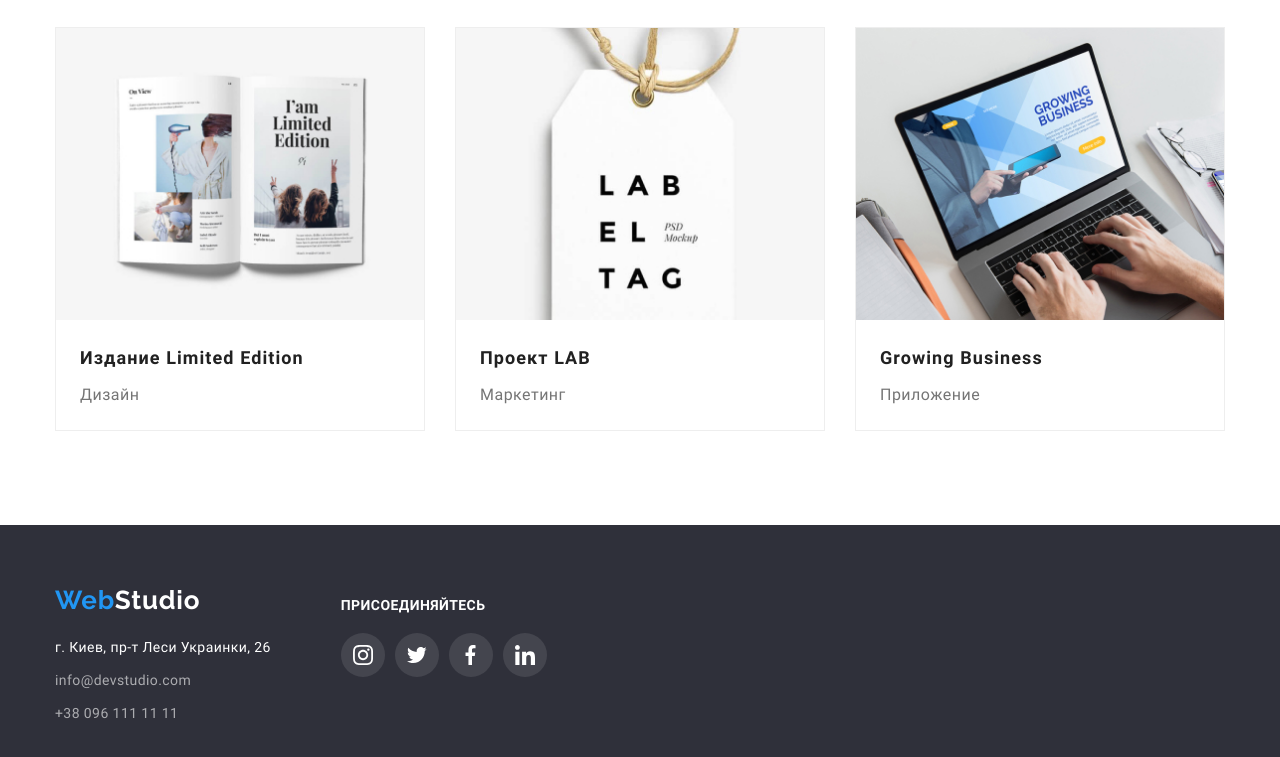
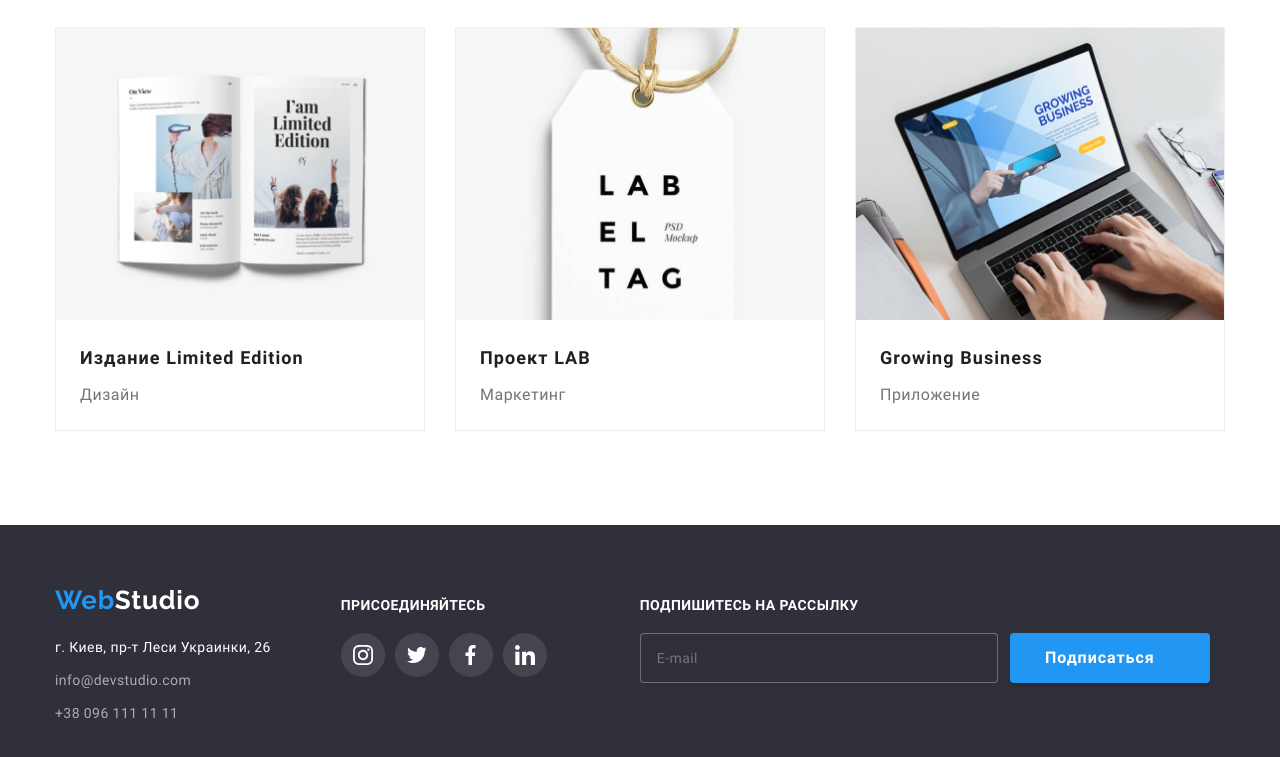
Before and after one commit to YehorYermolenko/goit-markup-hw-06, a plain HTML site: page portfolio.html in a window 1280 px wide. Shown: the part 1107-1864 px from the top of the page. Drawn offline with nearby package versions, Linux system fonts and the light colour scheme.

Commit message:
HW6_Ver1.5

```diff
--- a/css/portfolio.css
+++ b/css/portfolio.css
@@ -526,3 +526,81 @@ header ul a:focus {
 .footer-social-links-link:focus {
   background-color: var(--logo-web);
 }
+
+/* Footer Subscribe */
+
+.subscribe-container {
+  margin-left: 93px;
+}
+
+.subscribe-heading {
+  margin-top: 12px;
+  font-weight: 700;
+  font-size: 14px;
+  line-height: 16px;
+  letter-spacing: 0.03em;
+  text-transform: uppercase;
+  color: var(--white);
+}
+
+.subscribe-form {
+  display: flex;
+  justify-content: center;
+}
+
+.subscribe-form .subscribe-email {
+  display: inline-block;
+  margin-top: 20px;
+  width: 358px;
+  height: 50px;
+  border: 1px solid rgba(255, 255, 255, 0.3);
+  border-radius: 4px;
+  background-color: var(--hero-bckgr);
+  padding-top: 15px;
+  padding-bottom: 15px;
+  padding-left: 16px;
+  color: rgba(255, 255, 255, 0.6);
+  outline: none;
+}
+
+.subscribe-email:valid {
+  color: green;
+}
+
+.subscribe-email:invalid {
+  color: red;
+}
+
+.subscribe-email:focus-within {
+  border-color: rgba(184, 184, 196, 0.987);
+}
+
+.subscribe-button {
+  margin-left: 12px;
+  margin-top: 20px;
+  min-width: 200px;
+  border-radius: 4px;
+  text-align: center;
+  align-items: center;
+  background-color: var(--logo-web);
+  border: 0px;
+  padding-right: 20px;
+  box-shadow: 0px 4px 4px rgba(0, 0, 0, 0.15);
+}
+
+.subscribe-button-text {
+  font-weight: 700;
+  font-size: 16px;
+  line-height: 1.87;
+  letter-spacing: 0.06em;
+  color: var(--white);
+}
+
+.subscribe-button-icon {
+  width: 24px;
+  height: 24px;
+  position: absolute;
+  fill: var(--white);
+  margin-left: 10px;
+  align-items: center;
+}
--- a/css/styles.css
+++ b/css/styles.css
@@ -154,13 +154,16 @@ header ul a:focus {
 }
 
 .active-page::after {
+  content: "";
+  position: absolute;
+  display: block;
+  width: 100%;
   height: 4px;
   border-radius: 2px;
   background-color: var(--logo-web);
   bottom: 0px;
   bottom: -32px;
 }
-
 .mailtel-nav-mail-icon {
   display: inherit;
   width: 16px;
@@ -368,7 +371,8 @@ header ul a:focus {
   border-radius: 4px;
   margin-top: 4px;
   margin-bottom: 10px;
-  padding: 0px 27px;
+  padding: 10px 27px 10px 45px;
+  outline: none;
 }
 
 .field:hover + .modal-icon,
@@ -927,7 +931,20 @@ element .feature-item {
   padding-top: 15px;
   padding-bottom: 15px;
   padding-left: 16px;
-  color: var(--white);
+  color: rgba(255, 255, 255, 0.6);
+  outline: none;
+}
+
+.subscribe-email:valid {
+  color: green;
+}
+
+.subscribe-email:invalid {
+  color: red;
+}
+
+.subscribe-email:focus-within {
+  border-color: rgba(184, 184, 196, 0.987);
 }
 
 .subscribe-button {
--- a/portfolio.html
+++ b/portfolio.html
@@ -20,7 +20,7 @@
             <nav class="nav">
               <ul class="site-nav">
                 <li class="item"><a href="./index.html">Студия</a></li>
-               <li class="item active-page"><a href="./portfolio.html" target="_blank">Портфолио</a></li>
+                <li class="item active-page"><a href="./portfolio.html">Портфолио</a></li>
                 <li class="item"><a href="#contacts">Контакты</a></li>
               </ul>
             </nav>
@@ -161,7 +161,7 @@
     <footer class="footer">
       <div class="container footer-container">
         <div>
-          <a href="#top" lang="en" class="logo-footer"><span class="logo-web">Web</span>Studio</a>
+          <a href="./index.html" lang="en" class="logo-footer"><span class="logo-web">Web</span>Studio</a>
           <address id="contacts">
             <ul class="contacts-list">
               <li><a href="https://goo.gl/maps/G5o3masEWsuHxi1A7" target="_blank" rel="noopener noreferer" class="adress">г. Киев, пр-т Леси Украинки, 26</a></li>
@@ -179,6 +179,15 @@
                 <li class="footer-social-links-item"><a class="footer-social-links-link" href=""><svg class="footer-social-links-icon"><use href="./svg/sprite.svg#linkedin"></use></svg></a></li>
               </ul>
         </div>
+        <div class="subscribe-container">
+          <p class="subscribe-heading">Подпишитесь на рассылку</p>
+          <form action="" class="subscribe-form">
+            <input class="subscribe-email" type="email" name="email" id="email" placeholder="E-mail">
+            <button class="subscribe-button"><span class="subscribe-button-text">Подписаться</span>
+             <svg class="subscribe-button-icon"><use href="./svg/sprite.svg#icon-telegram"></use></svg>
+            </button>
+          </form>
+        </div>
       </div>
     </footer>
   </body>
```
Also changed, not shown: index.html (+2 -2 lines).
